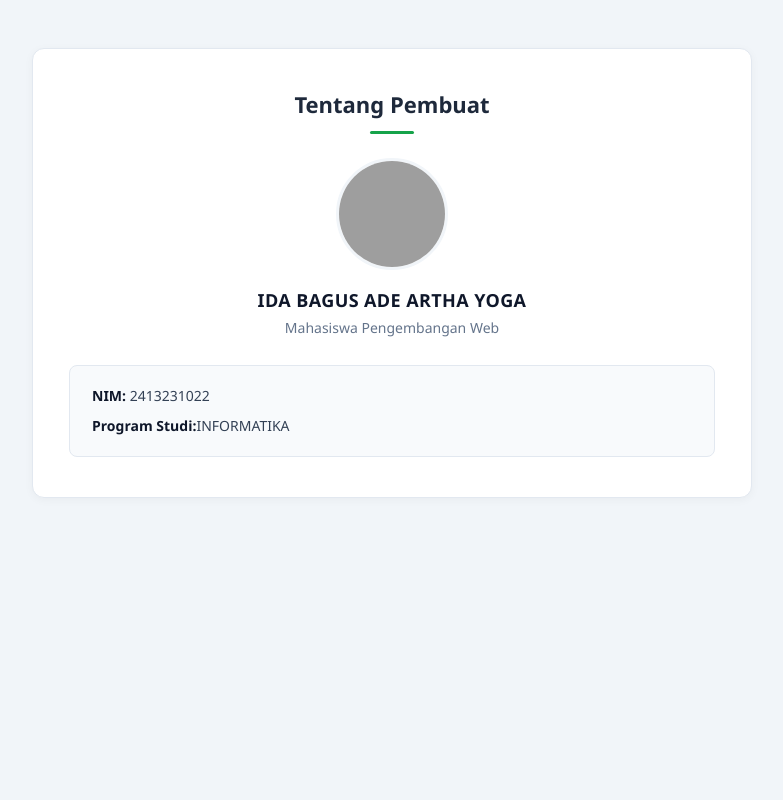
After one commit to bagusjanuarta10-ship-i/PROYEK-LARAVEL-KELOMPOK-2, a Laravel app: page /gusade in a window 1280 px wide. The commit adds this page. Shown: the whole page, without its empty margins (248-1031 px from the left). Run offline with Laravel 12, Linux system fonts and the light colour scheme; grey boxes are pictures that could not be loaded.

Commit message:
Menambahkan GusadeController dan view halaman gusade

```diff
--- /dev/null
+++ b/app/Http/Controllers/GusadeController.php
@@ -0,0 +1,13 @@
+<?php
+
+namespace App\Http\Controllers;
+
+use Illuminate\Http\Request;
+
+class GusadeController extends Controller
+{
+    public function index()
+    {
+        return view('gusade');
+    }
+}
--- /dev/null
+++ b/resources/views/gusade.blade.php
@@ -0,0 +1,125 @@
+<!DOCTYPE html>
+<html lang="id">
+<head>
+    <meta charset="UTF-8">
+    <meta name="viewport" content="width=device-width, initial-scale=1.0">
+    <title>Tentang Pembuat - Gusade</title>
+    <style>
+        * {
+            box-sizing: border-box;
+            margin: 0;
+            padding: 0;
+        }
+
+        body {
+            font-family: 'Segoe UI', Tahoma, Geneva, Verdana, sans-serif;
+            background-color: #f1f5f9;
+            color: #1e293b;
+            min-height: 100vh;
+            display: flex;
+            justify-content: center;
+            align-items: flex-start;
+            padding: 48px 16px;
+        }
+
+        .profile-card {
+            background-color: #ffffff;
+            width: 100%;
+            max-width: 720px;
+            border-radius: 12px;
+            padding: 40px 36px;
+            box-shadow: 0 2px 10px rgba(0, 0, 0, 0.04);
+            border: 1px solid #e2e8f0;
+            text-align: center;
+        }
+
+        .section-title {
+            font-size: 22px;
+            font-weight: 700;
+            color: #1e293b;
+            margin-bottom: 12px;
+        }
+
+        .accent-line {
+            width: 44px;
+            height: 3px;
+            background-color: #16a34a;
+            border-radius: 2px;
+            margin: 0 auto 24px auto;
+        }
+
+        .avatar {
+            width: 112px;
+            height: 112px;
+            border-radius: 50%;
+            object-fit: cover;
+            display: block;
+            margin: 0 auto 18px auto;
+            border: 3px solid #f1f5f9;
+        }
+
+        .full-name {
+            font-size: 18px;
+            font-weight: 700;
+            color: #0f172a;
+            text-transform: uppercase;
+            letter-spacing: 0.4px;
+            margin-bottom: 6px;
+        }
+
+        .role-subtitle {
+            font-size: 14px;
+            color: #64748b;
+            margin-bottom: 28px;
+        }
+
+        .info-box {
+            background-color: #f8fafc;
+            border: 1px solid #e2e8f0;
+            border-radius: 8px;
+            padding: 18px 22px;
+            text-align: left;
+            font-size: 14px;
+            color: #334155;
+            line-height: 1.7;
+        }
+
+        .info-box p {
+            margin-bottom: 6px;
+        }
+
+        .info-box p:last-child {
+            margin-bottom: 0;
+        }
+
+        .info-box strong {
+            color: #0f172a;
+        }
+    </style>
+</head>
+<body>
+
+    <div class="profile-card">
+        <h1 class="section-title">Tentang Pembuat</h1>
+        <div class="accent-line"></div>
+
+        <!-- Pastikan file foto sudah disimpan di public/images/gusade.jpg -->
+        <img
+            src="{{ asset('images/gusade.jpg') }}"
+            alt="Foto Ida Bagus Ade Artha Yoga"
+            class="avatar"
+            onerror="this.src='https://ui-avatars.com/api/?name=Ida+Bagus+Ade+Artha+Yoga&background=16a34a&color=fff&size=200'"
+        >
+
+        <h2 class="full-name">IDA BAGUS ADE ARTHA YOGA</h2>
+        <p class="role-subtitle">Mahasiswa Pengembangan Web</p>
+
+        <div class="info-box">
+            <p><strong>NIM:</strong> 2413231022</p>
+            <p><strong>Program Studi:</strong>INFORMATIKA</p>
+            <!-- Tambahkan baris informasi lain di bawah ini jika diperlukan -->
+        </div>
+    </div>
+
+</body>
+</html>
--- a/resources/views/welcome.blade.php
+++ b/resources/views/welcome.blade.php
@@ -20,6 +20,10 @@
                    class="inline-flex justify-center rounded-lg border border-slate-300 px-6 py-3 font-semibold text-slate-900 transition hover:bg-slate-100">
                     Buka Profil Bagus Januarta
                 </a>
+                <a href="/gusade"
+                   class="inline-flex justify-center rounded-lg border border-slate-300 px-6 py-3 font-semibold text-slate-900 transition hover:bg-slate-100">
+                    Buka Profil Gusade
+                </a>
             </div>
         </section>
     </main>
--- a/routes/web.php
+++ b/routes/web.php
@@ -3,6 +3,7 @@
 use App\Http\Controllers\GusnanController;
 use Illuminate\Support\Facades\Route;
 use App\Http\Controllers\BagusController;
+use App\Http\Controllers\GusadeController;
 
 Route::get('/', function () {
     return view('welcome');
@@ -10,3 +11,4 @@ Route::get('/', function () {
 
 Route::get('/bagus', [BagusController::class, 'index']);
 Route::get('/gusnan', [GusnanController::class, 'index']);
+Route::get('/gusade', [GusadeController::class, 'index']);
```
